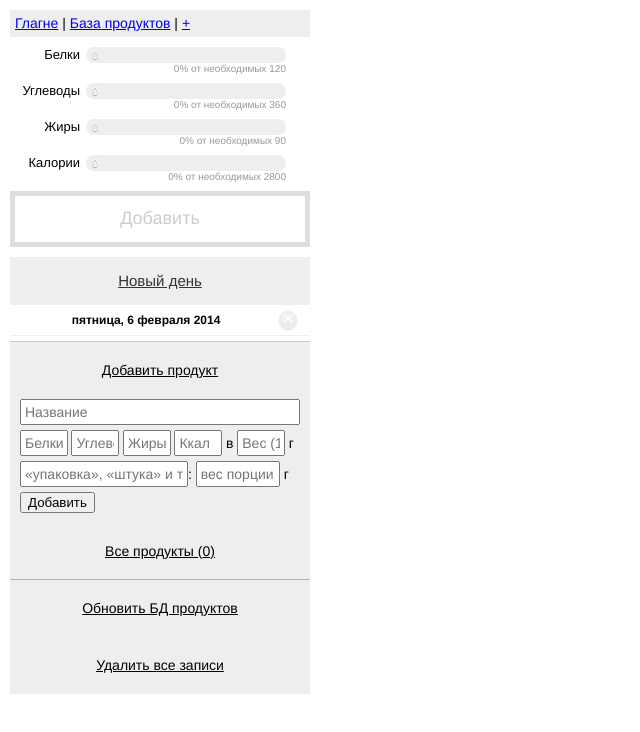
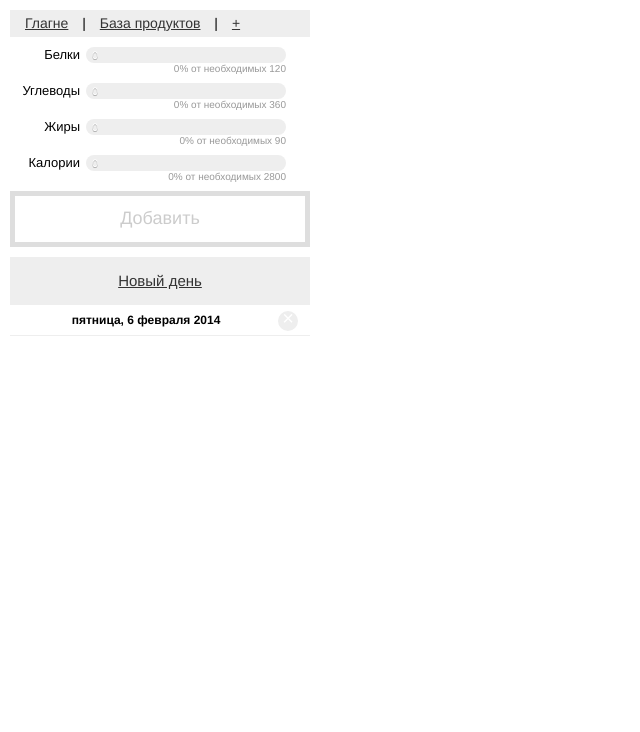
Before and after one commit to desigens/iate, a website: page index.html in a window 1280 px wide. Shown: the whole page, without its empty margins (0-640 px from the left). Drawn offline with Linux system fonts and the light colour scheme; no server answers.

Commit message:
Удалены старый код про БД

```diff
--- a/css/style.less
+++ b/css/style.less
@@ -26,7 +26,6 @@ b {
 
 .new-day {
 	text-align: center;
-	border-bottom: 1px #ccc solid;
 	li {
 
 		list-style-position: inside;
@@ -356,21 +355,30 @@ a {
         }
 	}
 
-
 }
 
 #header {
     padding: 5px;
     margin-bottom: 10px;
     background: #eeeeee;
+    a {
+    	color: #333;
+    	padding: 0 10px;
+    }
 }
 
-.b-db__item {
-    font-size: 12px;
-    list-style-position: inside;
-    padding: 8px 8px;
-    border-bottom: 1px #eee solid;
+.b-db {
+	overflow: hidden;
+	padding-bottom: 20px;
+	&__item {
+	    font-size: 12px;
+	    list-style-position: inside;
+	    padding: 8px 8px;
+	    border-bottom: 1px #eee solid;
+	}
 }
+
+
 
 .b-db__value {
     display: inline-block;
@@ -413,8 +421,6 @@ a {
 
 .edit {
     float: right;
+    margin-right: 20px;
+    color: #2ca6f8;
 }
-
-ul {
-    overflow: hidden;
-}
--- a/js/iate.js
+++ b/js/iate.js
@@ -137,10 +137,10 @@ var Models = {
 		},
 		filterProduct: function () {
 			var string = this.get('string'),
-				db = productsDB,
+				db = IAte.db,
 				regexp = new RegExp(string, 'gi');
 
-			var found = productsDB.filter(function(item){
+			var found = IAte.db.filter(function(item){
 				name = item.get('name');
 	        	return regexp.test(name);
 			});
@@ -189,15 +189,6 @@ var Models = {
 
 //Backbone Collections
 var Collections = {
-
-
-
-	//БД продуктов
-	ProductsDB: Backbone.Collection.extend({
-		model: Models.Product,
-		url: '/api/products'
-	}),
-
 
 	// Коллекция для моделей съеденного за все время.
 	// Эту коллекцию мы целиком храним в Storage.
@@ -498,81 +489,6 @@ var Views = {
 		}
 	}),
 
-
-	//Список продуктов в БД
-	ProductsDB: Backbone.View.extend({
-		className: 'db',
-		template: _.template($('#db').html()),
-		initialize: function () {
-			$('.wrapper').append(this.el);
-			this.render();
-
-			this.collection.on('add remove', this.count, this);
-			this.collection.on('add', this.add, this);
-		},
-		events: {
-			'click .db__header': 'toggle',
-			'click .db__add': 'form',
-			'click .db__refresh': 'refresh',
-			'click .db__reset': 'reset'
-		},
-		render: function () {
-
-			this.$el.html(this.template({
-				count: this.collection.size()
-			}));
-
-			this.$list = this.$('.db__list');
-
-			var form = new Views.ProductForm({
-				collection: this.collection
-			});
-
-			$('.db__add').after(form.render());
-
-			return this;
-		},
-		add: function (model) {
-			var view = new Views.Product({model: model});
-			$('.db__list').append(view.render().el);
-
-			// TODO не сохранять модели, которые пришли с сервера и не были изменены
-			// model.save();
-		},
-		count: function () {
-			this.$('.db__counter').html(this.collection.length);
-		},
-		toggle: function () {
-			this.$list.toggleClass('hidden');
-		},
-		refresh: function () {
-			this.collection.fetch();
-		},
-		reset: function () {
-			if (window.confirm('Точно удалить?')) {
-				localStorage.clear();
-				window.location.reload();
-			}
-		},
-		// Отображение формы добавления продукта
-		form: function () {
-			this.$('.db__form').toggleClass('hidden')
-				// Фокус на первом инпуте
-				.find('input:visible').eq(0).focus();
-		},
-	}),
-
-
-	//Строка в списке БД продуктов
-	Product: Backbone.View.extend({
-		tagName: 'li',
-		template: _.template($('#db-item').html()),
-		render: function () {
-			this.$el.append(this.template({data: this.model.attributes}));
-			return this;
-		}
-	}),
-
 	// Список дней
 	// TODO Придумать дизайн управления днями
 	Days: Backbone.View.extend({
@@ -642,37 +558,6 @@ var Views = {
 			}
 
 		}
-	}),
-
-	// Форма добавления нового продукта
-	ProductForm: Backbone.View.extend({
-		template: _.template($('#db-form').html(), null, {variable: 'data'}),
-		events: {
-			'submit': 'add'
-		},
-		initialize: function () {
-			// this.setElement();
-			// console.log('hello', this.el, this.$el);
-		},
-		render: function () {
-			el = this.template({});
-			this.setElement(el);
-			return this.$el;
-		},
-		add: function (e) {
-			e.preventDefault()
-			this.collection.add(this.toObject());
-			// console.log(this.collection);
-		},
-		toObject: function () {
-			var obj = {}
-			this.$('input').each(function () {
-				var key = $(this).attr('name');
-				obj[key] = $(this).val();
-			})
-			console.log(obj);
-			return obj;
-		}
 	})
 
 };
@@ -683,12 +568,6 @@ var Views = {
 app = new Models.App();
 
 var user = new Models.UserRate();
-
-//Список продуктов
-var productsDB = new Collections.ProductsDB();
-var productsDBCollectionView = new Views.ProductsDB({
-	collection: productsDB
-});
 
 //Список съеденного
 var eatenCollection = new Collections.Eaten();
@@ -728,6 +607,5 @@ var daysView = new Views.Days({
 
 // Данные обновлять после того, как созданы все вьюхи
 app.fetch();
-productsDB.fetch();
 eatenCollection.fetch();
 daysCollection.fetch();
--- a/js/iate.products.js
+++ b/js/iate.products.js
@@ -51,6 +51,7 @@ IAte.module('Products', function (Products, App, Backbone) {
     // Вьюха списка продуктов
     Products.ListView = Backbone.Marionette.CollectionView.extend({
         tagName: 'ul',
+        className: 'b-db',
         itemView: Products.ItemView,
         appendHtml: function(collectionView, itemView, index) {
             var childAtIndex;
```
Also changed, not shown: css/style.css.
